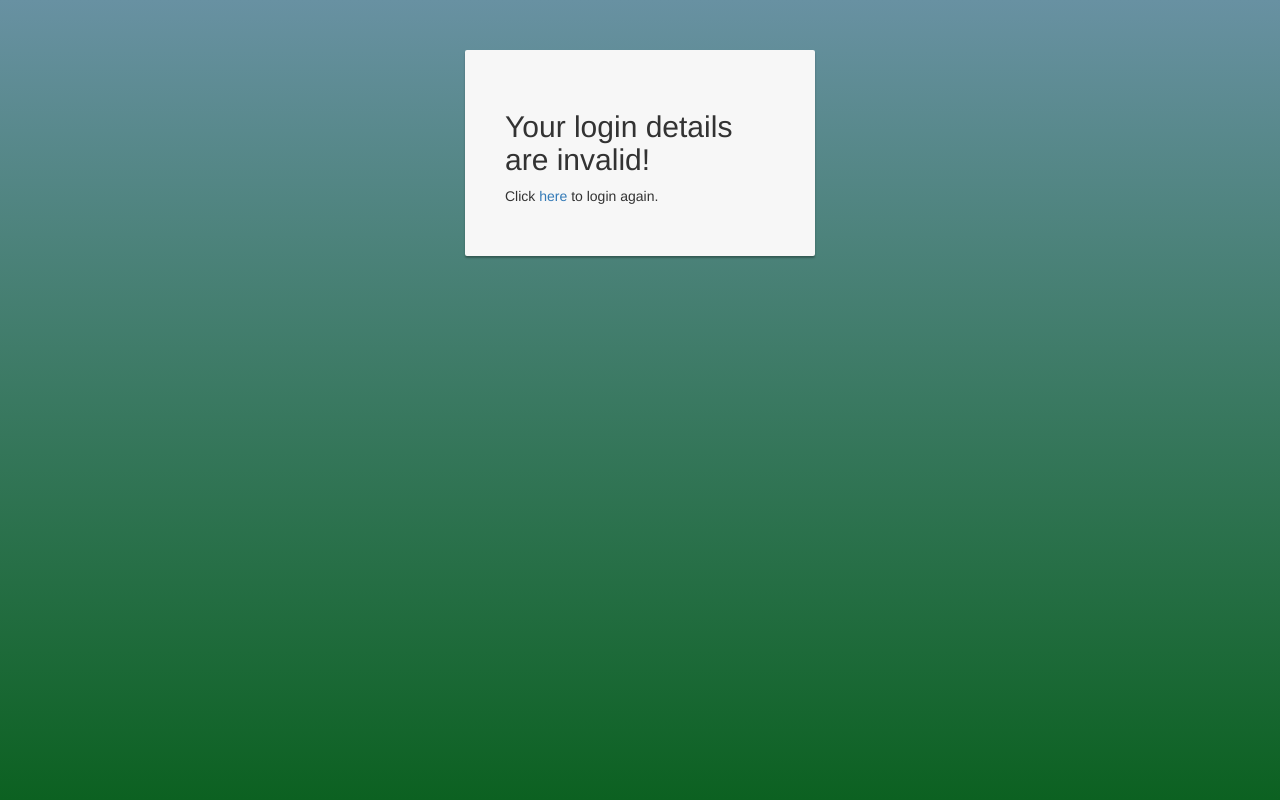
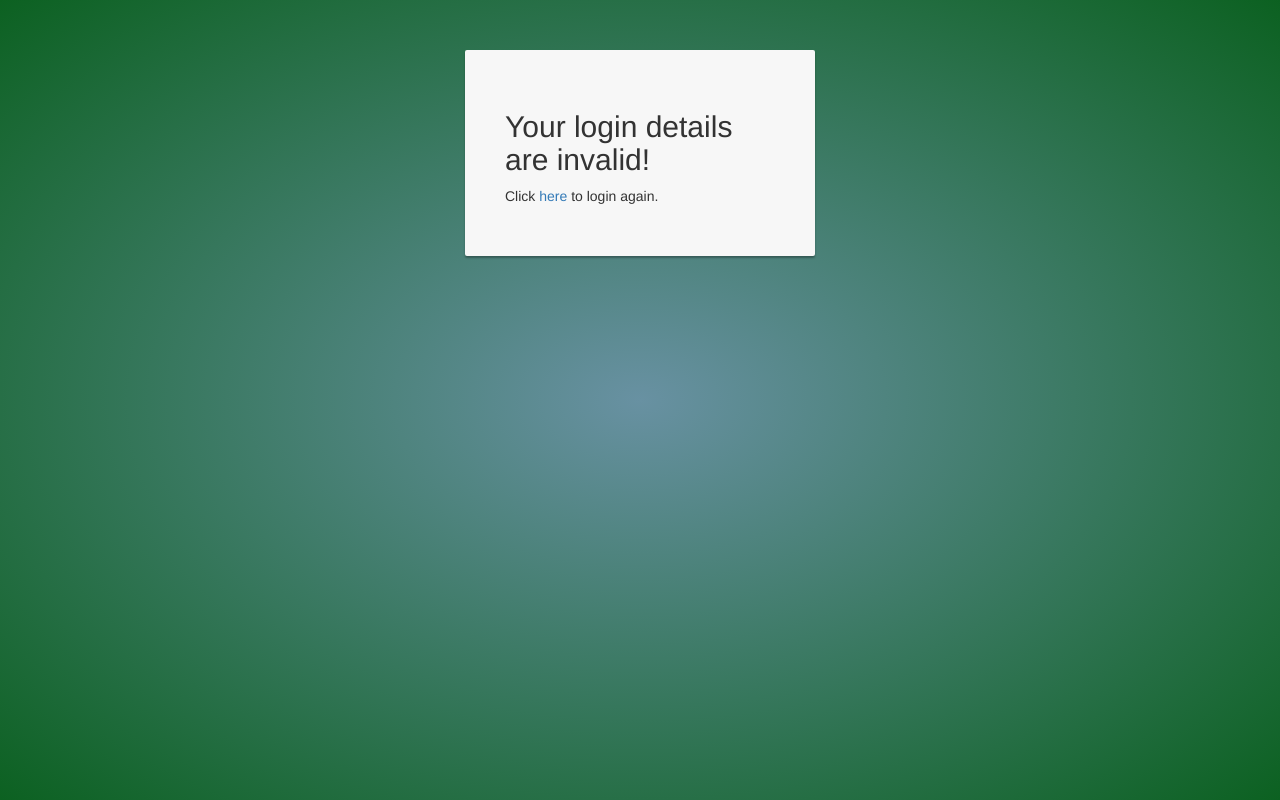
Before and after one commit to wfiispz/Web-Client, a Django app: page /invalid/ in a window 1280 px wide. Run offline with Django 3.2, Linux system fonts and the light colour scheme; some libraries are stand-ins or nearby versions.

Commit message:
# Web App - frontend # Small fixes

```diff
--- a/PZ/static/css/style.css
+++ b/PZ/static/css/style.css
@@ -3,8 +3,8 @@
  */
 body, html {
     height: 100%;
-    background-repeat: no-repeat;
-    background-image: linear-gradient(rgb(104, 145, 162), rgb(12, 97, 33));
+    background-repeat: repeat;
+    background-image: radial-gradient(rgb(104, 145, 162), rgb(12, 97, 33));
 }
 
 .card-container.card {
--- a/PZ/templates/hosts.html
+++ b/PZ/templates/hosts.html
@@ -10,7 +10,7 @@
             </tr>
             {% for host in host_list %}
                 <tr>
-                    <td>{{ host.id }}</td>
+                    <td>{{ host.resource_id }}</td>
                     <td>{{ host.name }}</td>
                     <td>{{ host.description }}</td>
                     <td><a href="{% url 'measurement' monitor_id host.resource_id %}">show measurements</a></td>
```
